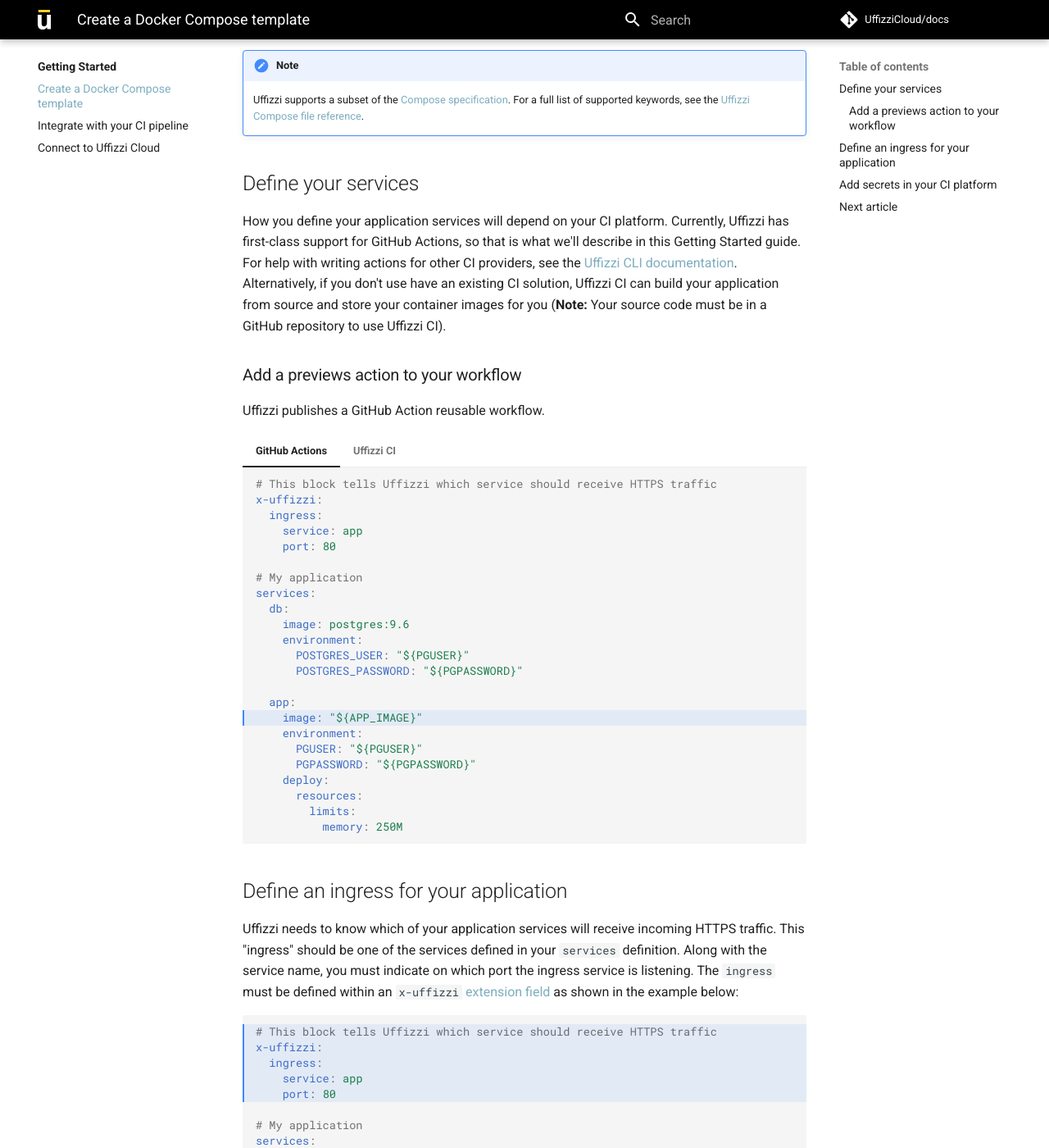
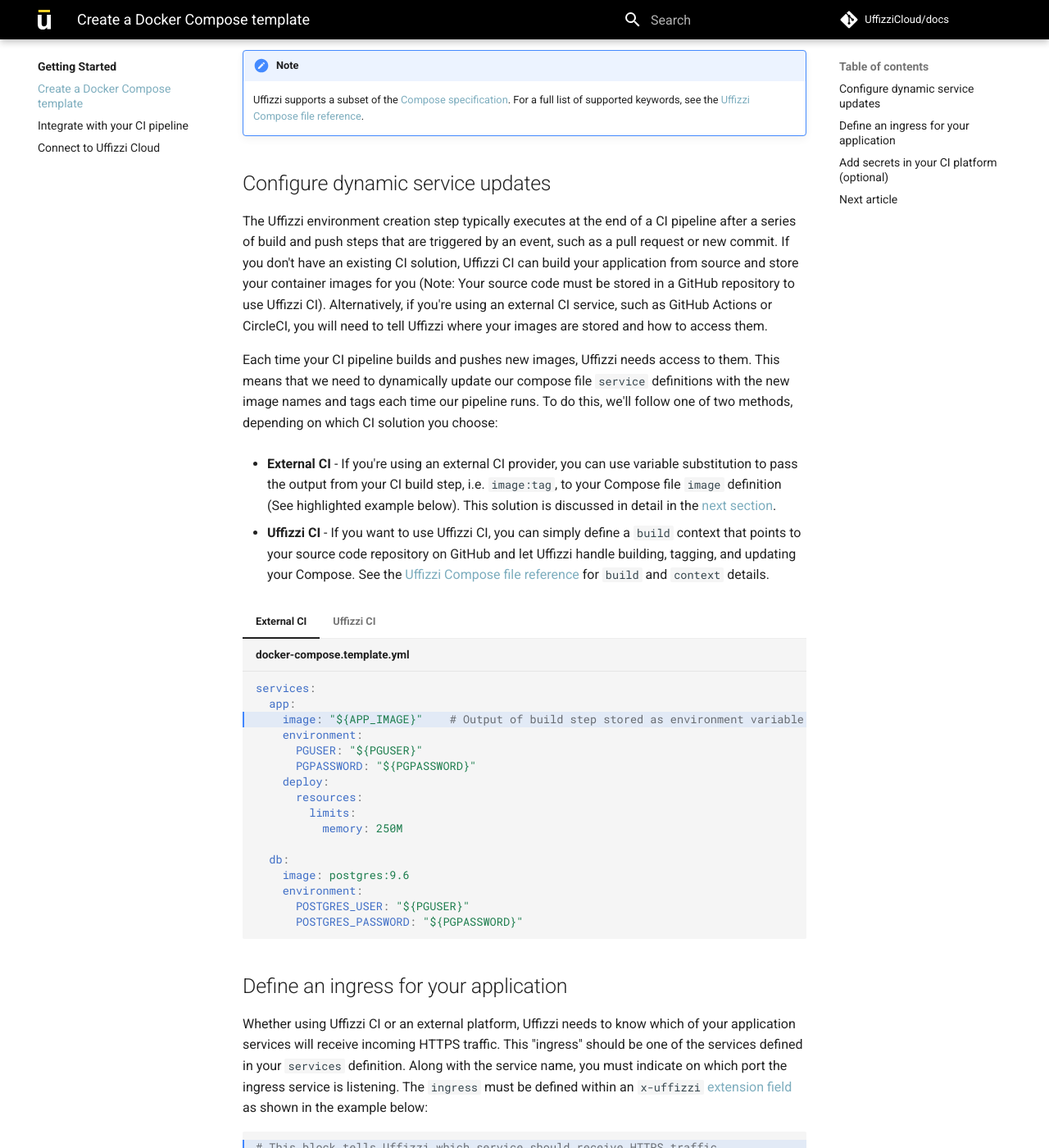
Before and after one commit to UffizziCloud/docs, an MkDocs documentation site: the page built from docs/docker-compose-template.md, in a window 1280 px wide and 1400 px high, scrolled down 263 px. Shown: the whole window at 82% size. Built offline with MkDocs 1.6.1 and Material for MkDocs 9.7.7, drawn with Linux system fonts in a browser that asks for light colours; comment, search, counter and statistics services are not loaded; some of the changed text lies outside the part shown.

Commit message:
updates to docker compose template

````diff
--- a/docs/docker-compose-template.md
+++ b/docs/docker-compose-template.md
@@ -1,37 +1,26 @@
 # Create a Docker Compose template
 
-In this section, we'll create a template using [Docker Compose](https://docs.docker.com/compose/compose-file/) that describes our application configuration. Uffizzi uses Docker Compose as its configuration format because it is relatively simple and widely used by developers around the world.
+In this section, we'll create a template using [Docker Compose](https://docs.docker.com/compose/compose-file/) that describes our application configuration. Uffizzi uses Docker Compose as its configuration format because it is relatively simple and widely used by developers.
 
 !!! note
     Uffizzi supports a subset of the [Compose specification](https://github.com/compose-spec/compose-spec/blob/master/spec.md). For a full list of supported keywords, see the [Uffizzi Compose file reference](references/compose-spec.md).
 
-## Define your services
+## Configure dynamic service updates
 
-How you define your application services will depend on your CI platform. Currently, Uffizzi has first-class support for GitHub Actions, so that is what we'll describe in this Getting Started guide. For help with writing actions for other CI providers, see the [Uffizzi CLI documentation](https://github.com/UffizziCloud/uffizzi_cli). Alternatively, if you don't use have an existing CI solution, Uffizzi CI can build your application from source and store your container images for you (**Note:** Your source code must be in a GitHub repository to use Uffizzi CI).
+The Uffizzi environment creation step typically executes at the end of a CI pipeline after a series of build and push steps that are triggered by an event, such as a pull request or new commit. If you don't have an existing CI solution, Uffizzi CI can build your application from source and store your container images for you (Note: Your source code must be stored in a GitHub repository to use Uffizzi CI). Alternatively, if you're using an external CI service, such as GitHub Actions or CircleCI, you will need to tell Uffizzi where your images are stored and how to access them.
 
-### Add a previews action to your workflow
+Each time your CI pipeline builds and pushes new images, Uffizzi needs access to them. This means that we need to dynamically update our compose file `service` definitions with the new image names and tags each time our pipeline runs. To do this, we'll follow one of two methods, depending on which CI solution you choose:
 
-Uffizzi publishes a GitHub Action reusable workflow.
+- **External CI** - If you're using an external CI provider, you can use variable substitution to pass the output from your CI build step, i.e. `image:tag`, to your Compose file `image` definition (See highlighted example below). This solution is discussed in detail in the [next section](integrate-with-ci.md).
 
-=== "GitHub Actions"
+- **Uffizzi CI** - If you want to use Uffizzi CI, you can simply define a `build` context that points to your source code repository on GitHub and let Uffizzi handle building, tagging, and updating your Compose. See the [Uffizzi Compose file reference](https://docs.uffizzi.com/references/compose-spec/#build) for `build` and `context` details.
 
-    ``` yaml hl_lines="16"
-    # This block tells Uffizzi which service should receive HTTPS traffic
-    x-uffizzi:
-      ingress:
-        service: app
-        port: 80
+=== "External CI"
 
-    # My application
+    ``` yaml hl_lines="3" title="docker-compose.template.yml"
     services:
-      db:
-        image: postgres:9.6
-        environment:
-          POSTGRES_USER: "${PGUSER}"
-          POSTGRES_PASSWORD: "${PGPASSWORD}"
-
       app:
-        image: "${APP_IMAGE}"
+        image: "${APP_IMAGE}"    # Output of build step stored as environment variable
         environment:
           PGUSER: "${PGUSER}"
           PGPASSWORD: "${PGPASSWORD}"
@@ -39,22 +28,40 @@
           resources:
             limits:
               memory: 250M
+
+      db:
+        image: postgres:9.6
+        environment:
+          POSTGRES_USER: "${PGUSER}"
+          POSTGRES_PASSWORD: "${PGPASSWORD}"
     ```
 
 === "Uffizzi CI"
 
-    ``` c++
-    #include <iostream>
+    ``` yaml hl_lines="3-5" title="docker-compose.template.yml"
+    services:
+      app:
+        build:
+          context: https://github.com/example/app
+          dockerfile: Dockerfile
+        environment:
+          PGUSER: "${PGUSER}"
+          PGPASSWORD: "${PGPASSWORD}"
+        deploy:
+          resources:
+            limits:
+              memory: 250M
 
-    int main(void) {
-      std::cout << "Hello world!" << std::endl;
-      return 0;
-    }
+      db:
+        image: postgres:9.6
+        environment:
+          POSTGRES_USER: "${PGUSER}"
+          POSTGRES_PASSWORD: "${PGPASSWORD}"
     ```
 
 ## Define an ingress for your application
 
-Uffizzi needs to know which of your application services will receive incoming HTTPS traffic. This "ingress" should be one of the services defined in your `services` definition. Along with the service name, you must indicate on which port the ingress service is listening. The `ingress` must be defined within an `x-uffizzi` [extension field](https://docs.docker.com/compose/compose-file/compose-file-v3/#extension-fields) as shown in the example below:
+Whether using Uffizzi CI or an external platform, Uffizzi needs to know which of your application services will receive incoming HTTPS traffic. This "ingress" should be one of the services defined in your `services` definition. Along with the service name, you must indicate on which port the ingress service is listening. The `ingress` must be defined within an `x-uffizzi` [extension field](https://docs.docker.com/compose/compose-file/compose-file-v3/#extension-fields) as shown in the example below:
 
 ``` yaml hl_lines="1-5"
 # This block tells Uffizzi which service should receive HTTPS traffic
@@ -65,14 +72,8 @@
 
 # My application
 services:
-  db:
-    image: postgres:9.6
-    environment:
-      POSTGRES_USER: "${PGUSER}"
-      POSTGRES_PASSWORD: "${PGPASSWORD}"
-
   app:
-    image: "${APP_IMAGE}"
+    image: "${APP_IMAGE}"    # Output of build step stored as environment variable
     environment:
       PGUSER: "${PGUSER}"
       PGPASSWORD: "${PGPASSWORD}"
@@ -80,11 +81,84 @@
       resources:
         limits:
           memory: 250M
+
+  db:
+    image: postgres:9.6
+    environment:
+      POSTGRES_USER: "${PGUSER}"
+      POSTGRES_PASSWORD: "${PGPASSWORD}"
 ```
 
-## Add secrets in your CI platform
+## Add secrets in your CI platform (optional)
+
+You may also want to move sensitive information like database credentials out of your Docker Compose file before commiting it to a remote repository. Most CI providers offer a way to store secrets and then reference them in the steps of your pipeline. To do this, we'll follow one of two methods, depending on which CI solution you choose:
+
+- **External CI** - If you're using an external CI provider, you can store the secrets using your provider's interface and then reference them via variable substitution within an `environment` definition (See highlighted example below). This solution is discussed in detail in the [next section](integrate-with-ci.md).
+
+- **Uffizzi CI** - If you want to use Uffizzi CI, you can create read-only secrets in the Uffizzi Dashboard web interface, then reference them using the `external` keyword, as shown below. See the [Uffizzi Compose file reference](https://docs.uffizzi.com/references/compose-spec/#secrets_1) for `secrets` and `external` details.
+
+=== "External CI"
+
+    ``` yaml hl_lines="20-22" title="docker-compose.template.yml"
+    # This block tells Uffizzi which service should receive HTTPS traffic
+    x-uffizzi:
+      ingress:
+        service: app
+        port: 80
+
+    services:
+      app:
+        image: "${APP_IMAGE}"    # Output of build step stored as environment variable
+        environment:
+          PGUSER: "${PGUSER}"
+          PGPASSWORD: "${PGPASSWORD}"
+        deploy:
+          resources:
+            limits:
+              memory: 250M
+
+      db:
+        image: postgres:9.6
+        environment:
+          POSTGRES_USER: "${PGUSER}"
+          POSTGRES_PASSWORD: "${PGPASSWORD}"
 
 
+    ```
+
+=== "Uffizzi CI"
+
+    ``` yaml hl_lines="19-29" title="docker-compose.template.yml"
+    # This block tells Uffizzi which service should receive HTTPS traffic
+    x-uffizzi:
+      ingress:
+        service: app
+        port: 80
+
+    services:
+      app:
+        build:
+          context: https://github.com/example/app
+          dockerfile: Dockerfile
+        deploy:
+          resources:
+            limits:
+              memory: 250M
+
+      db:
+        image: postgres:9.6
+        secrets:
+          - pg_user
+          - pg_password
+
+      secrets:
+        pg_user:
+          external: true
+          name: "POSTGRES_USER"
+        pg_password:
+          external: true
+          name: "POSTGRES_PASSWORD"
+    ```
 
 ## Next article
 
````
Also changed, not shown: docs/index.md (+1 -1 lines), docs/integrate-with-ci.md (+4 -17 lines).
